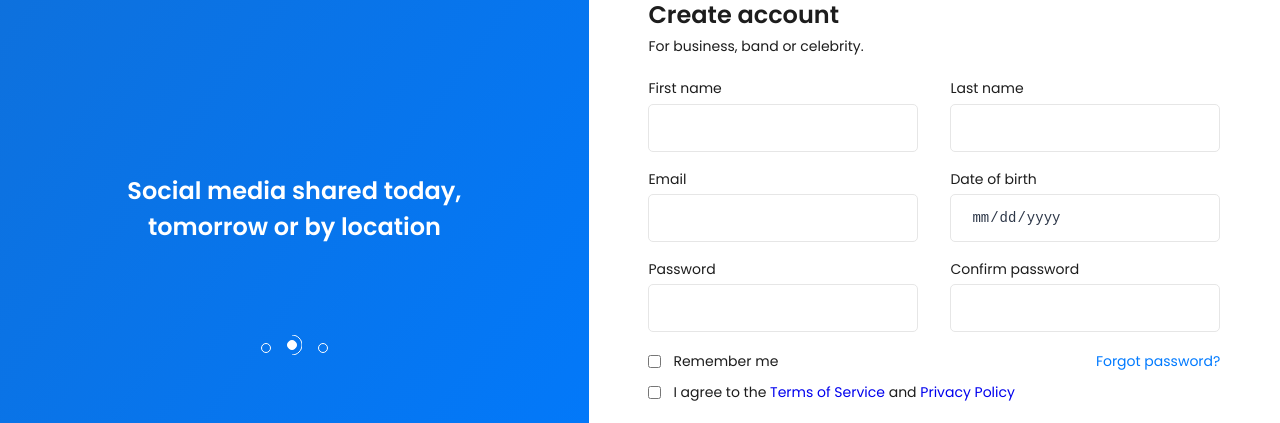
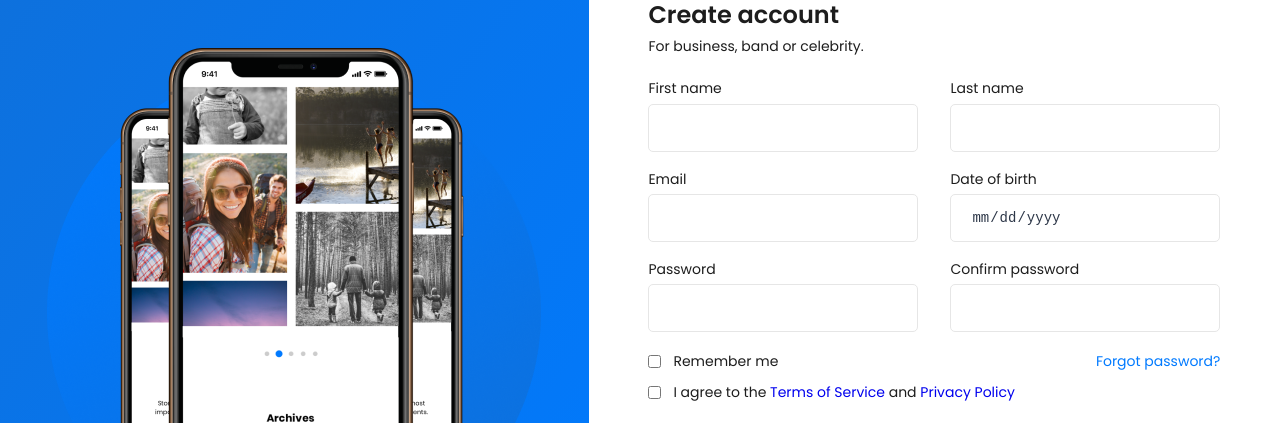
Before and after one commit to ChristianLudovic/capzul, a plain HTML site: page index.html in a window 1280 px wide. Shown: the part 133-556 px from the top of the page. Drawn offline with Linux system fonts and the light colour scheme; the site is published under a folder, as on GitHub Pages, so addresses that start at the root find nothing.

Commit message:
Update index.html

```diff
--- a/index.html
+++ b/index.html
@@ -13,7 +13,7 @@
             <h2>Social media shared today, tomorrow or by location</h2>
         </div>
         <div class="left-side-image">
-            <img src="/assets/images/leftImage.png" alt="">
+            <img src="./assets/images/leftImage.png" alt="">
         </div>
         <div class="left-side-control">
             <div class="control">
```
